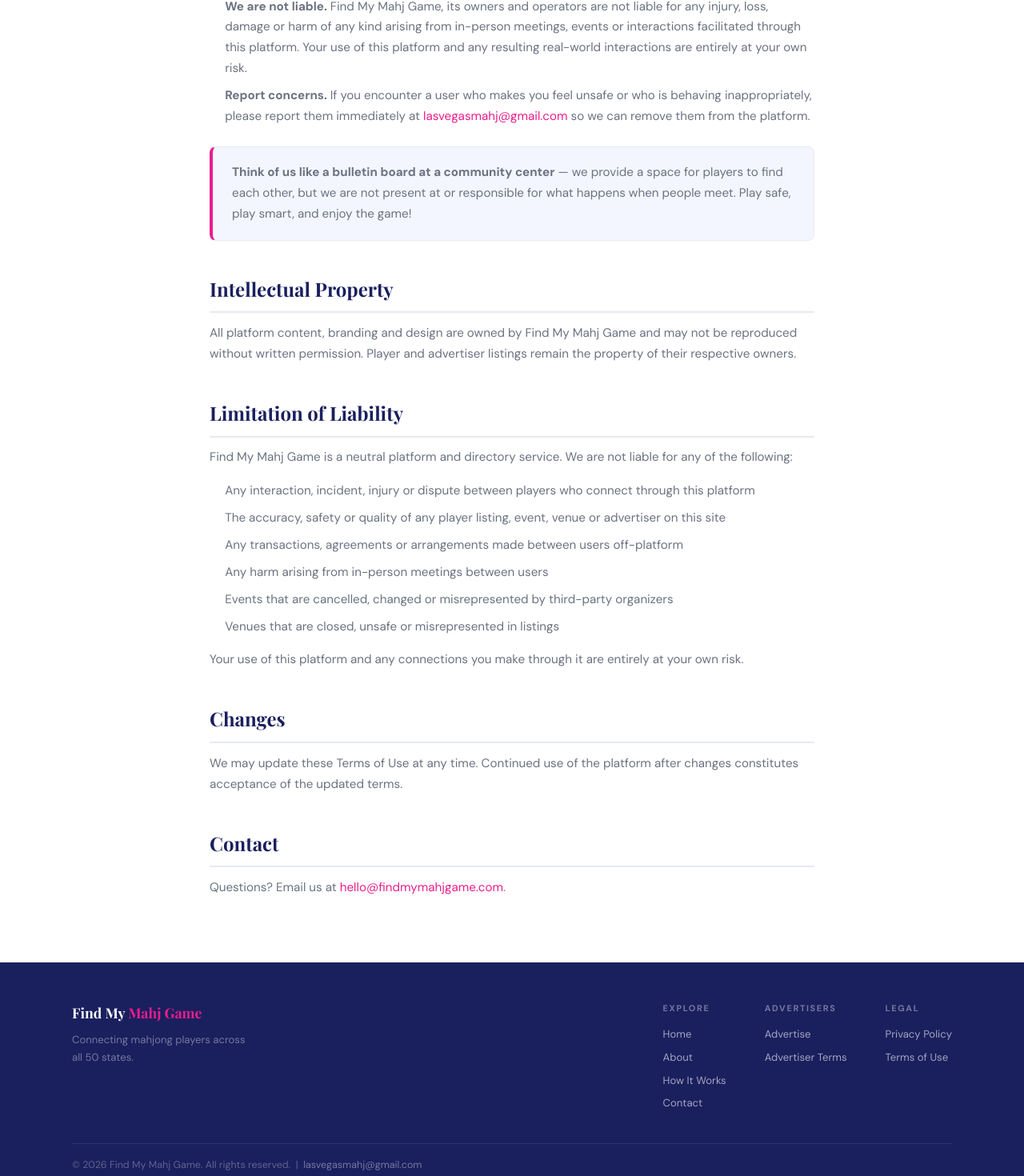
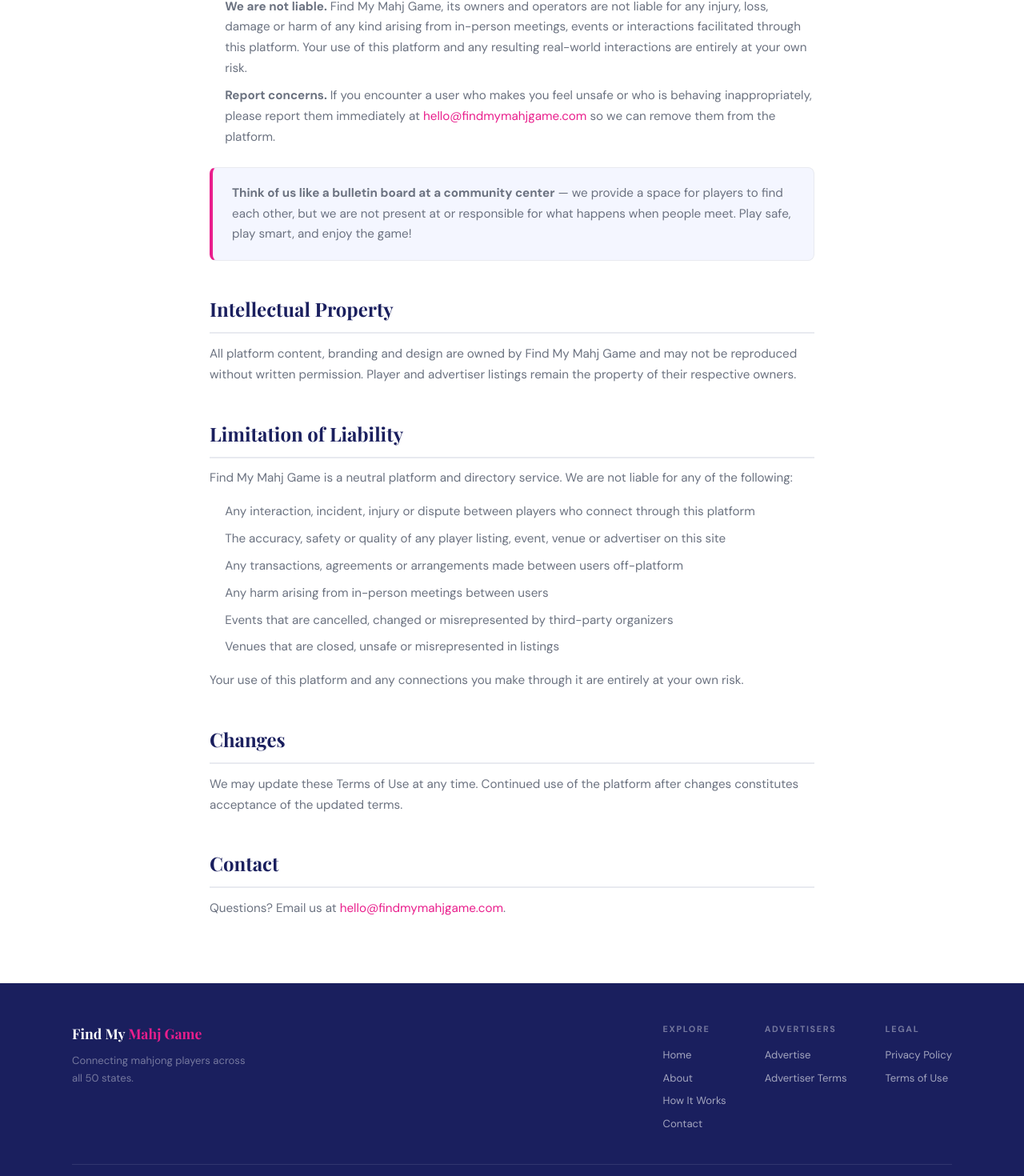
Before and after one commit to lasvegasmahj-maker/findmymahjgame, a Next.js app: page /terms in a window 1280 px wide. Shown: the part 2456-3926 px from the top of the page at 80% size. Built offline with nearby package versions, Linux system fonts and the light colour scheme.

Commit message:
Replace all old Gmail with hello@findmymahjgame.com

```diff
--- a/app/terms/page.tsx
+++ b/app/terms/page.tsx
@@ -139,7 +139,7 @@
           <li>
             <strong>Report concerns.</strong> If you encounter a user who makes you feel unsafe or
             who is behaving inappropriately, please report them immediately at{" "}
-            <a href="mailto:lasvegasmahj@gmail.com">lasvegasmahj@gmail.com</a> so we can remove
+            <a href="mailto:hello@findmymahjgame.com">hello@findmymahjgame.com</a> so we can remove
             them from the platform.
           </li>
         </ul>
--- a/components/layout/footer.tsx
+++ b/components/layout/footer.tsx
@@ -29,7 +29,7 @@
         </div>
       </div>
       <div className="footer-bottom">
-        <p>&copy; 2026 Find My Mahj Game. All rights reserved. &nbsp;|&nbsp; <a href="mailto:lasvegasmahj@gmail.com">lasvegasmahj@gmail.com</a></p>
+        <p>&copy; 2026 Find My Mahj Game. All rights reserved. &nbsp;|&nbsp; <a href="mailto:hello@findmymahjgame.com">hello@findmymahjgame.com</a></p>
       </div>
     </footer>
   );
--- a/lib/constants.ts
+++ b/lib/constants.ts
@@ -1,6 +1,6 @@
 export const SITE_NAME = "Find My Mahj Game";
 export const SITE_URL = "https://findmymahjgame.com";
 export const CONTACT_EMAIL = "hello@findmymahjgame.com";
-export const AD_EMAIL = "lasvegasmahj@gmail.com";
+export const AD_EMAIL = "hello@findmymahjgame.com";
 export const SISTER_SITE = "https://lasvegasmahj.com";
 export const FORMSPREE_URL = "https://formspree.io/f/mwvrnjrb";
```
